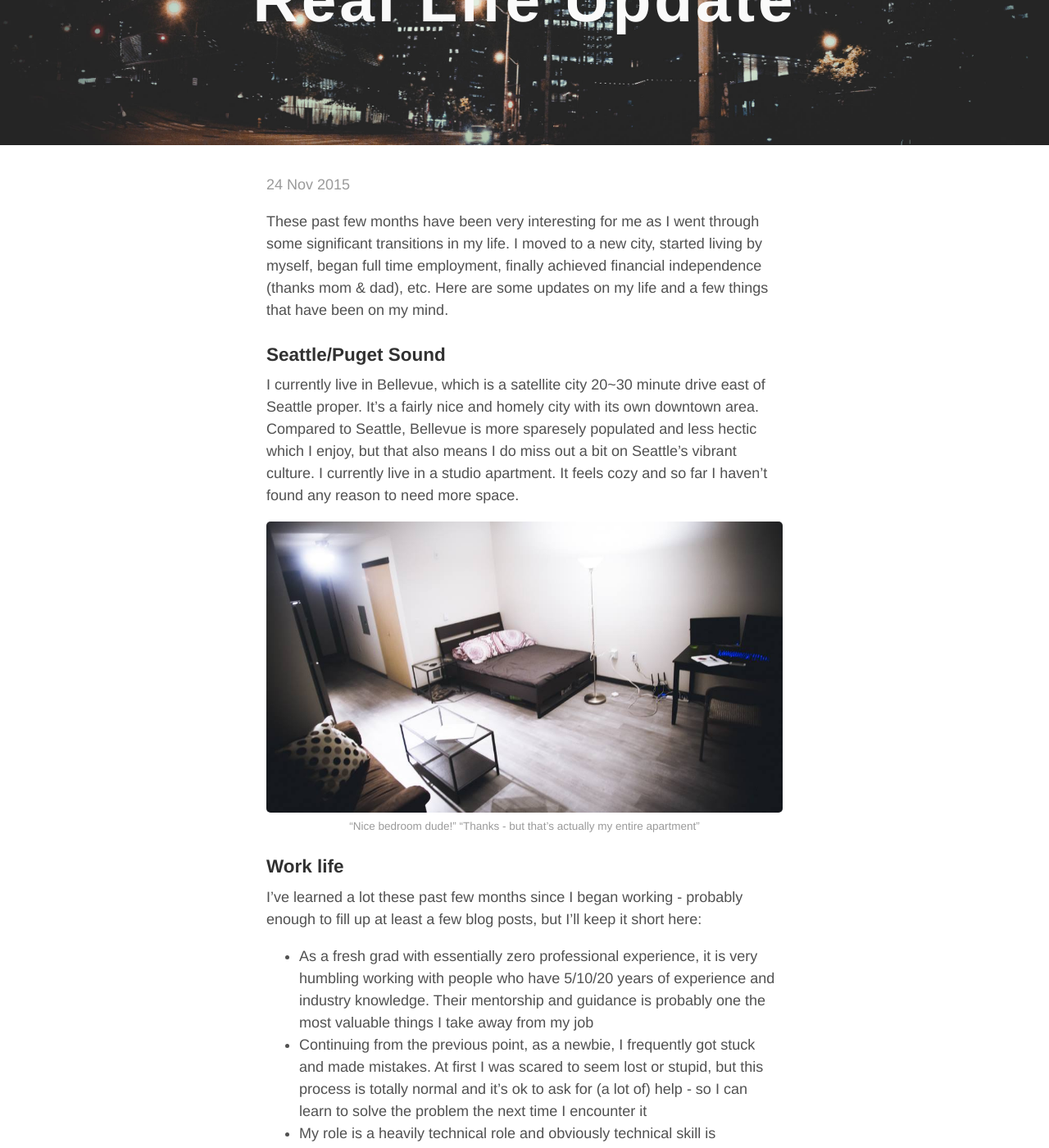
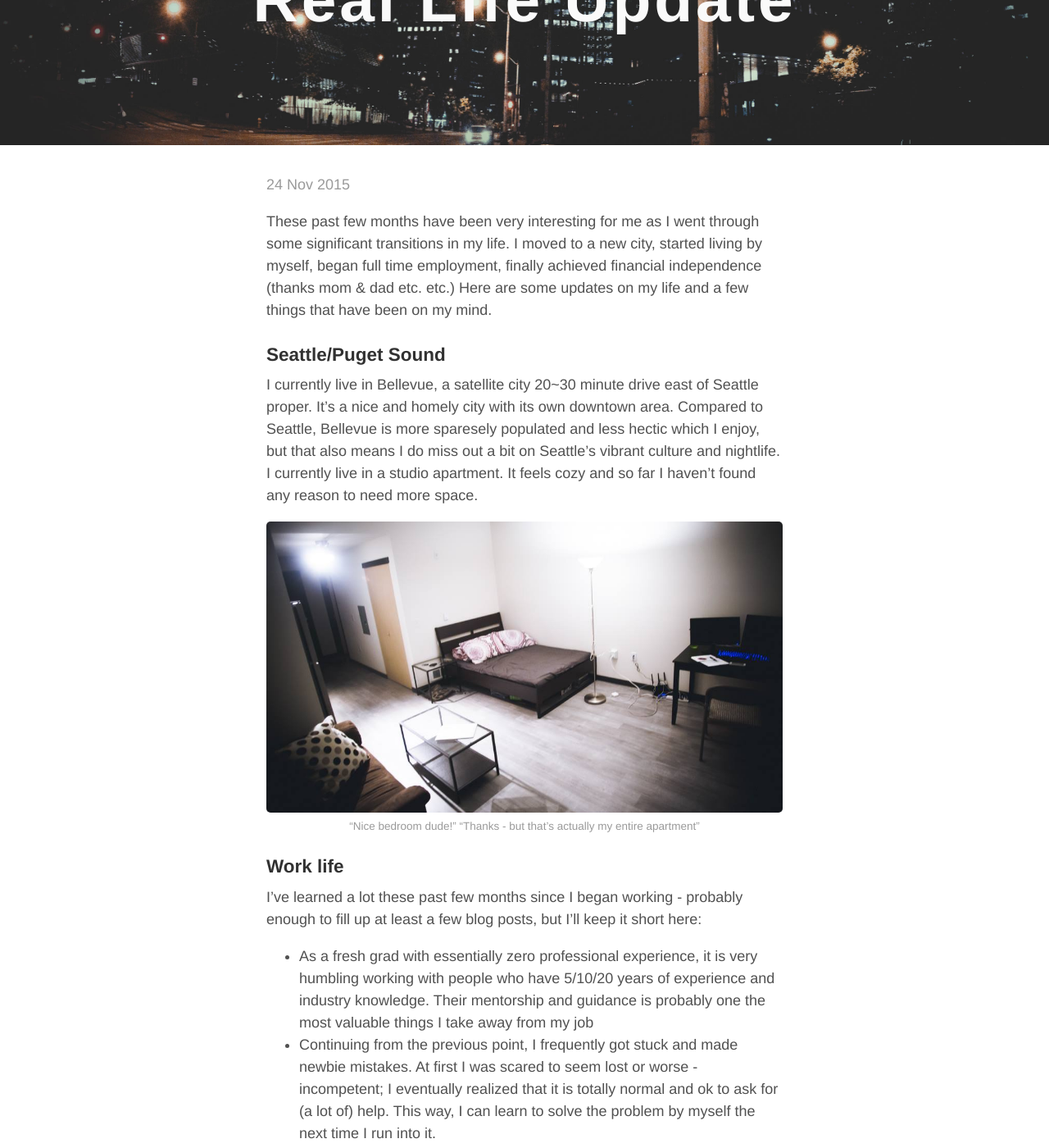
Before and after one commit to rzsun/rzsun.github.io, a Jekyll site: the page built from _posts/2015-11-24-real-life.md, in a window 1280 px wide and 1400 px high, scrolled down 314 px. Shown: the whole window at 82% size. Built offline with Jekyll 4.4.1, drawn with Linux system fonts in a browser that asks for light colours; some of the changed text lies outside the part shown.

Commit message:
edit real life post

```diff
--- a/_posts/2015-11-24-real-life.md
+++ b/_posts/2015-11-24-real-life.md
@@ -5,11 +5,11 @@
 header-title-color: fafafa
 ---
 
-These past few months have been very interesting for me as I went through some significant transitions in my life. I moved to a new city, started living by myself, began full time employment, finally achieved financial independence (thanks mom & dad), etc. Here are some updates on my life and a few things that have been on my mind.
+These past few months have been very interesting for me as I went through some significant transitions in my life. I moved to a new city, started living by myself, began full time employment, finally achieved financial independence (thanks mom & dad etc. etc.) Here are some updates on my life and a few things that have been on my mind.
 
 ###Seattle/Puget Sound
 
-I currently live in Bellevue, which is a satellite city 20~30 minute drive east of Seattle proper. It's a fairly nice and homely city with its own downtown area. Compared to Seattle, Bellevue is more sparesely populated and less hectic which I enjoy, but that also means I do miss out a bit on Seattle's vibrant culture. I currently live in a studio apartment. It feels cozy and so far I haven't found any reason to need more space.
+I currently live in Bellevue, a satellite city 20~30 minute drive east of Seattle proper. It's a nice and homely city with its own downtown area. Compared to Seattle, Bellevue is more sparesely populated and less hectic which I enjoy, but that also means I do miss out a bit on Seattle's vibrant culture and nightlife. I currently live in a studio apartment. It feels cozy and so far I haven't found any reason to need more space.
 
 ![my apartment](/assets/real-life/apt.jpg)
 
@@ -20,9 +20,8 @@
 I've learned a lot these past few months since I began working - probably enough to fill up at least a few blog posts, but I'll keep it short here:
 
 * As a fresh grad with essentially zero professional experience, it is very humbling working with people who have 5/10/20 years of experience and industry knowledge. Their mentorship and guidance is probably one the most valuable things I take away from my job
-* Continuing from the previous point, as a newbie, I frequently got stuck and made mistakes. At first I was scared to seem lost or stupid, but this process is totally normal and it's ok to ask for (a lot of) help - so I can learn to solve the problem the next time I encounter it
+* Continuing from the previous point, I frequently got stuck and made newbie mistakes. At first I was scared to seem lost or worse - incompetent; I eventually realized that it is totally normal and ok to ask for (a lot of) help. This way, I can learn to solve the problem by myself the next time I run into it.
 * My role is a heavily technical role and obviously technical skill is important, but it's also crucial to be well rounded. Good communication skills, understanding business impact/user scenarios, time & task management, and various other "soft" skills will go a long way
-* Traffic really sucks between 8am-10am and 4pm-6pm
 
 It's still a learning process and will be for probably a very long time - that's what makes it exciting.
 
@@ -36,8 +35,6 @@
 ###Financial independence
 
 Wow. Eye-opening. Now that I'm responsible for paying my own bills, I appreciate my parents putting a roof over my head for all of those years a lot more and realize how privileged I am to have had that support (not that I didn't before!) After paying rent, utilities, loans, car payments, insurance, etc. suddenly that Leica M does not seem like such a tempting purchase anymore.
-
-#####Also putting it out there - if you have a particular preference for one of the Fidelity 401k plans, please message me...... shit is confusing
 
 ###Exploring
 
```
Also changed, not shown: other parts of _posts/2015-11-24-real-life.md (+1 -1 lines).
